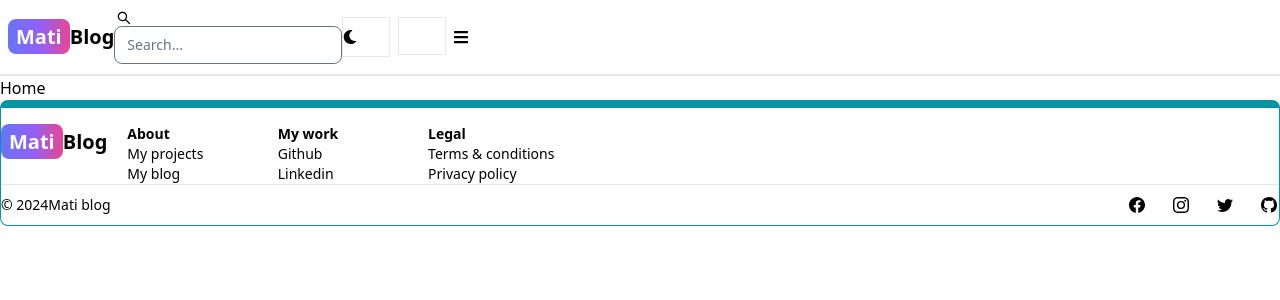
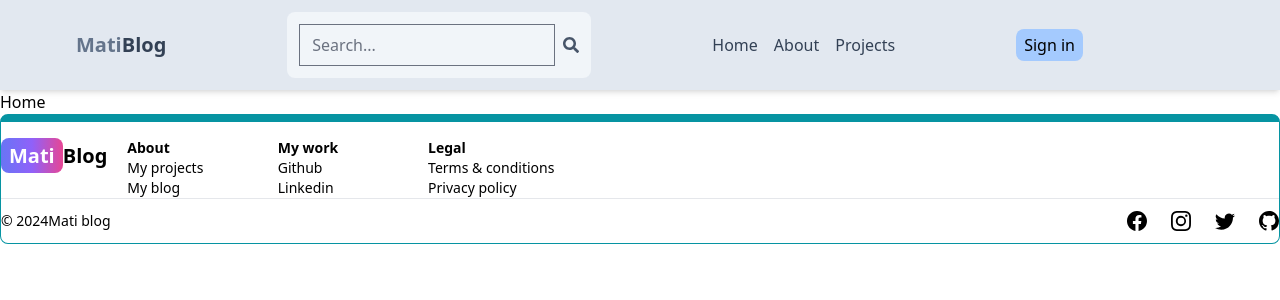
Before and after one commit to matidlr/mern-blog, a React (Vite) app in the folder client/: page / in a window 1280 px wide. Shown: the top 300 px of the page. Built offline with nearby package versions, Linux system fonts and the light colour scheme; no server answers.

Commit message:
update header component

```diff
--- a/client/src/components/Header.jsx
+++ b/client/src/components/Header.jsx
@@ -2,66 +2,105 @@ import { Avatar, Button, Dropdown, Navbar, TextInput } from 'flowbite-react';
 import { Link, useLocation, useNavigate } from 'react-router-dom';
 import { AiOutlineSearch } from 'react-icons/ai';
 import { FaMoon, FaSun } from 'react-icons/fa';
-import { useSelector } from 'react-redux';
+import { FaSearch } from 'react-icons/fa';
+import { useEffect, useState } from 'react';
+import {useSelector} from 'react-redux';
+
+const Header = () => {
+  const { currentUser } = useSelector((state) => state.user);
+  const [searchTerm, setSearchTerm] = useState('')
+  const [visible, setVisible] = useState(false);
+   const path = useLocation().pathname;
+   const handleSubmit  = async (e) =>{
+
+   }
 
 
-const Header = () => {
-   const path = useLocation().pathname;
-
   return (
-   <Navbar className='border-b-2'>
-      <Link
-        to='/'
-        className='self-center whitespace-nowrap text-sm sm:text-xl font-semibold dark:text-white'
+    <header className='bg-slate-200 shadow-md'>
+    <div className='flex justify-between items-center max-w-6xl mx-auto p-3'>
+      <Link to='/'>
+        <h1 className='font-bold text-sm sm:text-xl flex flex-wrap'>
+          <span className='text-slate-500'>Mati</span>
+          <span className='text-slate-700'>Blog</span>
+        </h1>
+      </Link>
+      <form
+        onSubmit={handleSubmit}
+        className='bg-slate-100 p-3 rounded-lg flex items-center'
       >
-        <span className='px-2 py-1 bg-gradient-to-r from-indigo-500 via-purple-500 to-pink-500 rounded-lg text-white'>
-          Mati
-        </span>
-        Blog
-      </Link>
-      <form>
-        <TextInput
+        <input
           type='text'
           placeholder='Search...'
-          rightIcon={AiOutlineSearch}
-          className='hidden lg:inline'
+          className='bg-transparent focus:outline-none w-24 sm:w-64'
+          value={searchTerm}
+          onChange={(e) => setSearchTerm(e.target.value)}
         />
+        <button>
+          <FaSearch className='text-slate-600 ml-2' />
+        </button>
       </form>
-      <Button className='w-12 h-10 lg:hidden' color='gray' pill>
-        <AiOutlineSearch />
-      </Button>
-      <div className='flex gap-2 md:order-2'>
-        <Button
-          className='w-12 h-10 hidden sm:inline'
-          color='gray'
-          pill
+      <ul className='flex gap-4'>
+        <Link to='/'>
+          <li className='hidden sm:inline text-slate-700 hover:underline'>
+            Home
+          </li>
+        </Link>
+        <Link to='/about'>
+          <li className='hidden sm:inline text-slate-700 hover:underline'>
+            About
+          </li>
+        </Link>
+        <Link to='/projects'>
+          <li className='hidden sm:inline text-slate-700 hover:underline'>
+            Projects
+          </li>
+        </Link>
+      </ul>
 
-        >
-           <FaMoon />
-        </Button>
+    {
+      currentUser ? (
+        <div>
+        <button onClick={() => setVisible(!visible)} type="button" className="inline-flex w-full justify-center gap-x-1.5 rounded-md bg-white px-3 py-2 text-sm font-semibold text-gray-900 shadow-sm ring-1 ring-inset ring-gray-300 hover:bg-gray-50" id="menu-button" aria-expanded="true" aria-haspopup="true">
+          {currentUser.name}
+          <svg className="-mr-1 h-5 w-5 text-gray-400" viewBox="0 0 20 20" fill="currentColor" aria-hidden="true">
+            <path fillRule="evenodd" d="M5.23 7.21a.75.75 0 011.06.02L10 11.168l3.71-3.938a.75.75 0 111.08 1.04l-4.25 4.5a.75.75 0 01-1.08 0l-4.25-4.5a.75.75 0 01.02-1.06z" clipRule="evenodd" />
+          </svg>
+        </button>
+      </div>
+      ) : (
+        <Link className=' px-2 py-1 rounded-lg bg-blue-300 hover:bg-blue-600' to='/sign-in'>
+        <button>
+          Sign in
+        </button>
+      </Link>
+      )
+    }
 
-          <Link to='/sign-in'>
-            <Button gradientDuoTone='purpleToBlue' outline>
-              Sign In
-            </Button>
-          </Link>
 
-        <Navbar.Toggle />
-      </div>
-      <Navbar.Collapse>
-        <Navbar.Link active={path === '/'} as={'div'}>
-          <Link to='/'>Home</Link>
-        </Navbar.Link>
-        <Navbar.Link active={path === '/about'} as={'div'}>
-          <Link to='/about'>About</Link>
-        </Navbar.Link>
-        <Navbar.Link active={path === '/projects'} as={'div'}>
-          <Link to='/projects'>Projects</Link>
-        </Navbar.Link>
-      </Navbar.Collapse>
-    </Navbar>
+      <div className="relative inline-block text-left">
 
-  )
-};
+{
+  visible ? (
+    <div  className={`visible ? "hidden" : "showing" absolute right-0 z-10 mt-2 w-56 origin-top-right divide-y divide-gray-100 rounded-md bg-white shadow-lg ring-1 ring-black ring-opacity-5 focus:outline-none`} role="menu" aria-orientation="vertical" aria-labelledby="menu-button" tabIndex="-1">
+    <div className="py-1" role="none">
+
+      <a href="#" className="text-gray-700 block px-4 py-2 text-sm" role="menuitem" tabIndex="-1" id="menu-item-0">{currentUser.username}</a>
+      <a href="#" className="text-gray-700 block px-4 py-2 text-sm" role="menuitem" tabIndex="-1" id="menu-item-1">{currentUser.email}</a>
+    </div>
+    <div className="py-1" role="none">
+      <a href="/dashboard?tab=profile" className="text-gray-700 block px-4 py-2 text-sm" role="menuitem" tabIndex="-1" id="menu-item-2">Profile</a>
+      <a href="#" className="text-gray-700 block px-4 py-2 text-sm" role="menuitem" tabIndex="-1" id="menu-item-3">Sign out</a>
+    </div>
+  </div>
+  ) : ('')
+}
+
+</div>
+
+    </div>
+  </header>
+);
+}
 
 export default Header;
```
